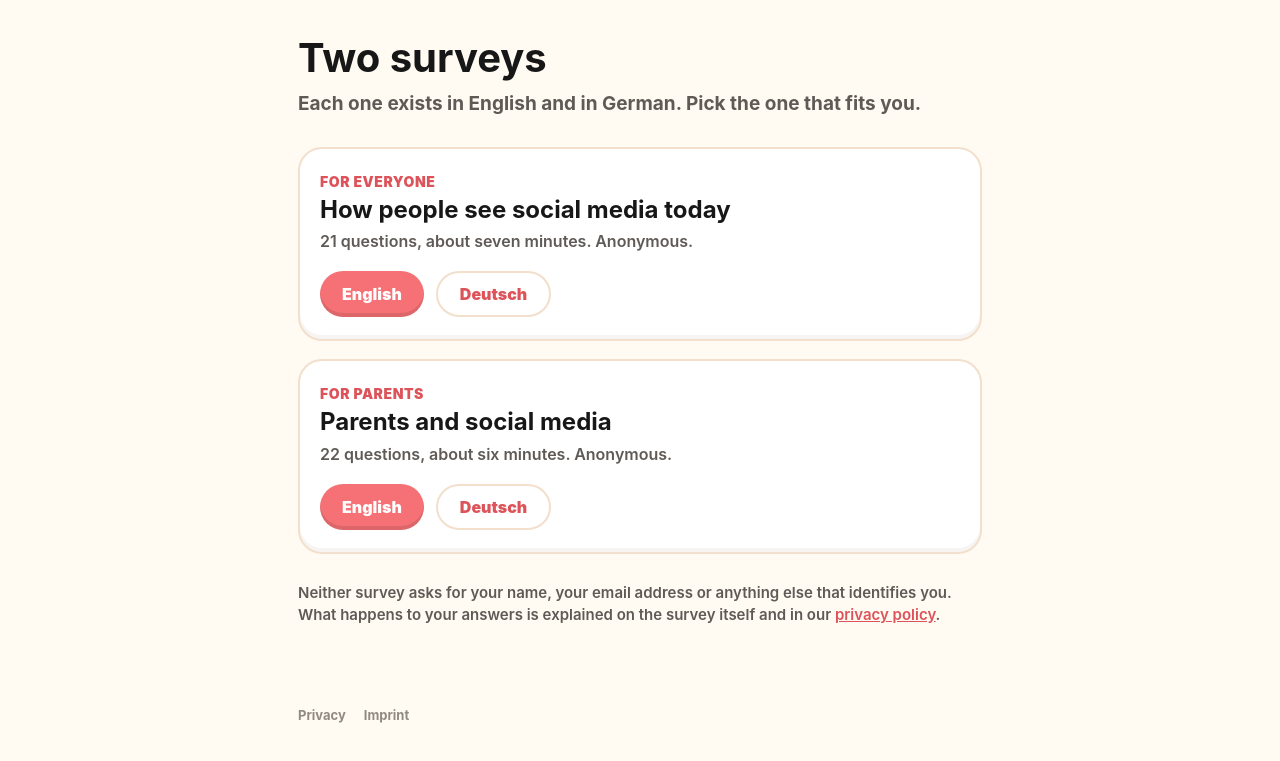
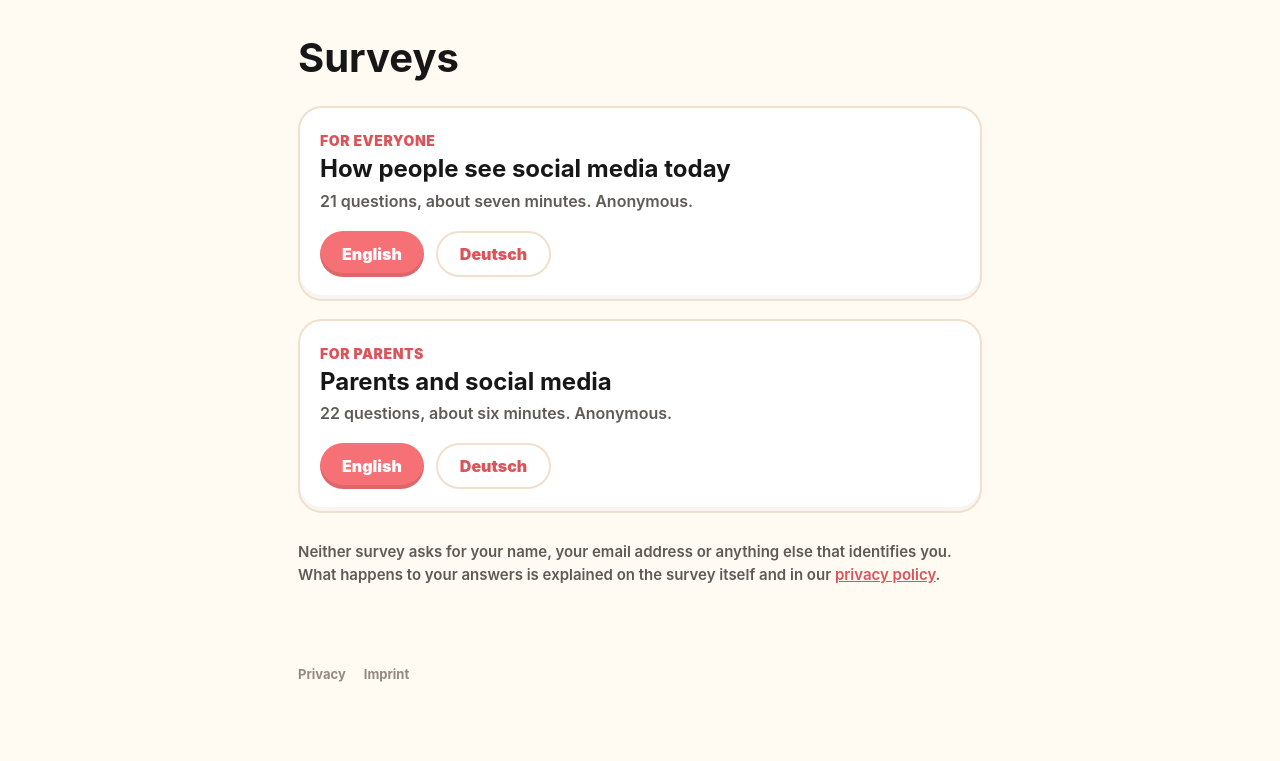
Before and after one commit to Yinchaochen/postervia-web, a website: page public/surveys.html in a window 1280 px wide. Shown: the part 69-830 px from the top of the page. After the commit the page ends 800 px from the top, so only its background shows below. Drawn offline with Linux system fonts and the light colour scheme.

Commit message:
surveys: the heading is Surveys, and the line under it said nothing the cards do not

```diff
--- a/public/surveys.html
+++ b/public/surveys.html
@@ -113,17 +113,10 @@
   h1, h2, p { margin-top: 0; }
 
   h1 {
-    margin-bottom: 12px;
+    margin-bottom: 28px;
     font-size: 40px;
     line-height: 1;
     overflow-wrap: anywhere;
-  }
-
-  .lede {
-    margin-bottom: 28px;
-    color: var(--soft-ink);
-    font-size: 19px;
-    font-weight: 650;
   }
 
   .card {
@@ -219,8 +212,6 @@
   @media (max-width: 620px) {
     h1 { font-size: 32px; }
 
-    .lede { font-size: 17px; }
-
     .choices { flex-direction: column; }
 
     .button { width: 100%; }
@@ -243,8 +234,7 @@
 </header>
 
 <main>
-  <h1 data-s="title">Two surveys</h1>
-  <p class="lede" data-s="lede">Each one exists in English and in German. Pick the one that fits you.</p>
+  <h1 data-s="title">Surveys</h1>
 
   <section class="card">
     <p class="who" data-s="publicWho">For everyone</p>
@@ -281,8 +271,7 @@
 
   const STRINGS = {
     en: {
-      title: 'Two surveys',
-      lede: 'Each one exists in English and in German. Pick the one that fits you.',
+      title: 'Surveys',
       publicWho: 'For everyone',
       publicTitle: 'How people see social media today',
       publicMeta: '21 questions, about seven minutes. Anonymous.',
@@ -298,8 +287,7 @@
       footerImprint: 'Imprint',
     },
     de: {
-      title: 'Zwei Umfragen',
-      lede: 'Beide gibt es auf Englisch und auf Deutsch. Nimm die, die zu dir passt.',
+      title: 'Umfragen',
       publicWho: 'Für alle',
       publicTitle: 'Wie Menschen heute auf Social Media schauen',
       publicMeta: '21 Fragen, etwa sieben Minuten. Anonym.',
```
